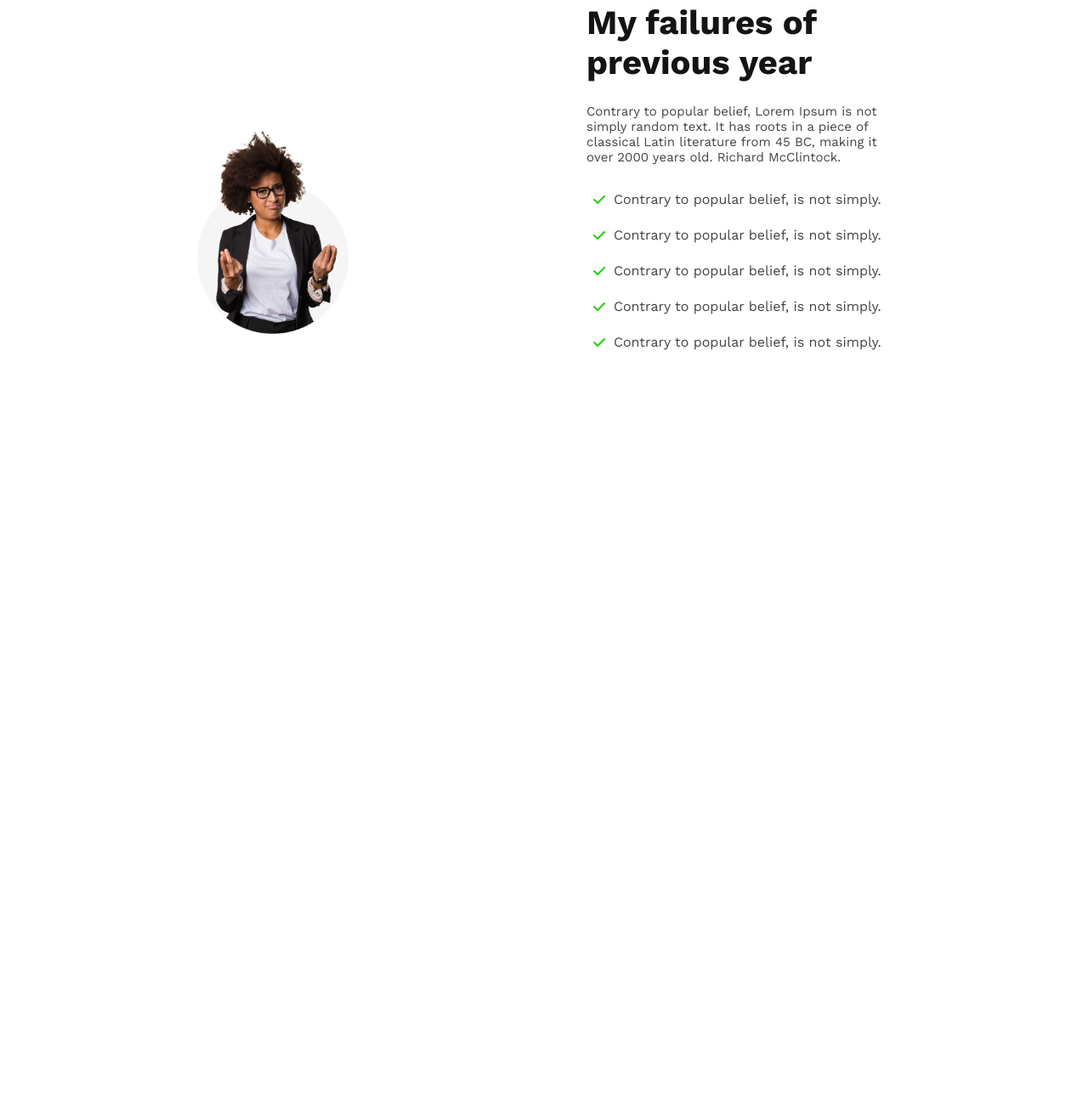
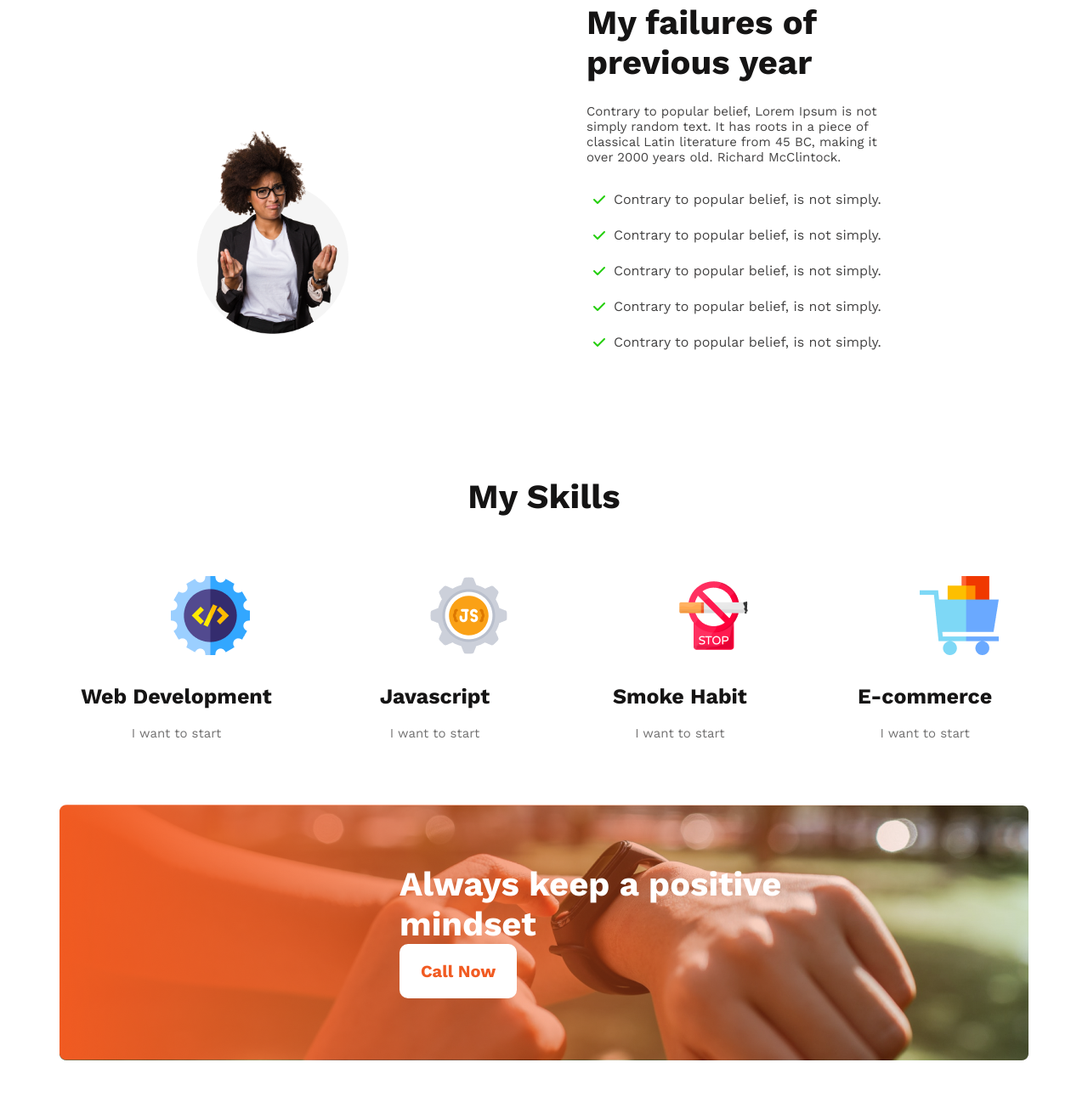
Before and after one commit to HasnathAhmedTamim/web-dev-portfolio2, a plain HTML site: page index.html in a window 1280 px wide. Shown: the part 871-2168 px from the top of the page at 85% size. Before the commit the page ends 1368 px from the top, so only its background shows below. Drawn offline with nearby package versions, Linux system fonts and the light colour scheme.

Commit message:
skill and contact done

```diff
--- a/index.html
+++ b/index.html
@@ -11,7 +11,10 @@
       href="https://fonts.googleapis.com/css2?family=Merriweather&family=Montserrat&family=Open+Sans:wght@400;700;800&family=Pacifico&family=Rubik+Mono+One&family=Sacramento&family=Work+Sans:wght@400;700;800&display=swap"
       rel="stylesheet"
     />
-    <script src="https://kit.fontawesome.com/4f2e6c2d5e.js" crossorigin="anonymous"></script>
+    <script
+      src="https://kit.fontawesome.com/4f2e6c2d5e.js"
+      crossorigin="anonymous"
+    ></script>
   </head>
   <body>
     <!-- banner section -->
@@ -30,28 +33,103 @@
     </header>
 
     <main>
-      <section class="second-section" >
+      <section class="second-section">
         <div class="second-section-container">
           <div class="l-half">
-                <div class="profile-img">
-                    <img src="images/person.png" alt="">
-                </div>
+            <div class="profile-img">
+              <img src="images/person.png" alt="" />
+            </div>
           </div>
           <div class="r-half">
             <div class="profile">
-                <h2 id="one" >My failures of <br> previous year</h2>
-                <h2></h2>
-                <p class="profile-description">Contrary to popular belief, Lorem Ipsum is not simply random text. It has roots in a piece of classical Latin literature from 45 BC, making it over 2000 years old. Richard McClintock.</p>
+              <h2 id="one">
+                My failures of <br />
+                previous year
+              </h2>
+              <h2></h2>
+              <p class="profile-description">
+                Contrary to popular belief, Lorem Ipsum is not simply random
+                text. It has roots in a piece of classical Latin literature from
+                45 BC, making it over 2000 years old. Richard McClintock.
+              </p>
 
-                <ul id="two" >
-                    <li><i class="fa-solid fa-check" style="color: #23ce0d;"></i> Contrary to popular belief, is not simply.</li>
-                    <li><i class="fa-solid fa-check" style="color: #23ce0d;"></i> Contrary to popular belief, is not simply.</li>
-                    <li><i class="fa-solid fa-check" style="color: #23ce0d;"></i> Contrary to popular belief, is not simply.</li>
-                    <li><i class="fa-solid fa-check" style="color: #23ce0d;"></i> Contrary to popular belief, is not simply.</li>
-                    <li><i class="fa-solid fa-check" style="color: #23ce0d;"></i> Contrary to popular belief, is not simply.</li>
-                </ul>
+              <ul id="two">
+                <li>
+                  <i class="fa-solid fa-check" style="color: #23ce0d"></i>
+                  Contrary to popular belief, is not simply.
+                </li>
+                <li>
+                  <i class="fa-solid fa-check" style="color: #23ce0d"></i>
+                  Contrary to popular belief, is not simply.
+                </li>
+                <li>
+                  <i class="fa-solid fa-check" style="color: #23ce0d"></i>
+                  Contrary to popular belief, is not simply.
+                </li>
+                <li>
+                  <i class="fa-solid fa-check" style="color: #23ce0d"></i>
+                  Contrary to popular belief, is not simply.
+                </li>
+                <li>
+                  <i class="fa-solid fa-check" style="color: #23ce0d"></i>
+                  Contrary to popular belief, is not simply.
+                </li>
+              </ul>
             </div>
           </div>
+        </div>
+      </section>
+      <!-- skills-section -->
+      <section class="skills">
+        <h2>My Skills</h2>
+        <div class="skillmother">
+          <div class="skill-child1">
+            <div class="s-info-img">
+              <img src="images/icons/web.png" alt="" />
+            </div>
+            <div class="s1-info-desc">
+              <h3>Web Development</h3>
+              <p>I want to start</p>
+            </div>
+          </div>
+          <div class="skill-child2">
+            <div class="s-info-img">
+              <img src="images/icons/js.png" alt="" />
+            </div>
+            <div class="s2-info-desc">
+              <h3>Javascript</h3>
+              <p>I want to start</p>
+            </div>
+          </div>
+          <div class="skill-child3">
+            <div class="s-info-img">
+              <img src="images/icons/smoke.png" alt="" />
+            </div>
+            <div class="s3-info-desc">
+              <h3>Smoke Habit</h3>
+              <p>I want to start</p>
+            </div>
+          </div>
+          <div class="skill-child4">
+            <div class="s-info-img">
+              <img src="images/icons/ecom.png" alt="" />
+            </div>
+            <div class="s4-info-desc">
+              <h3>E-commerce</h3>
+              <p>I want to start</p>
+            </div>
+          </div>
+        </div>
+      </section>
+
+      <section class="call-section">
+        <div class="call-section-text">
+          <h2>
+            Always keep a positive <br />
+            <span class="mindset">mindset</span>
+          </h2>
+
+          <a href="" class="call-action-btn">Call Now</a>
         </div>
       </section>
     </main>
--- a/styles/portfolio.css
+++ b/styles/portfolio.css
@@ -31,13 +31,10 @@ a {
   font-size: 65px;
 
   font-weight: 700;
-
-
 }
 .banner-container-info {
   color: #444343;
   text-align: right;
-
 
   font-size: 15px;
 
@@ -56,26 +53,22 @@ a {
   text-decoration: none;
 }
 
+/* midle-section */
+
 .second-section {
   text-align: center;
-
 }
 .second-section-container {
   display: flex;
   justify-content: center;
   align-items: center;
-
-
 }
 .l-half {
   width: 50%;
-
-
 }
 .r-half {
   width: 50%;
   margin-left: 100px;
-
 }
 img {
   width: 80%;
@@ -91,7 +84,6 @@ img {
   text-align: left;
 }
 .profile {
-
 }
 #one {
   color: #151414;
@@ -100,7 +92,7 @@ img {
 
   font-weight: 700;
 }
-.profile{
+.profile {
   text-align: center;
 }
 .profile-description {
@@ -113,7 +105,7 @@ img {
   padding-top: 25px;
 }
 #two {
-  color:  #444343;
+  color: #444343;
 
   font-size: 16px;
 
@@ -129,6 +121,94 @@ li {
   padding: 8px;
 }
 i.fa-check {
-
   margin-right: 10px;
 }
+/* skill-section */
+
+.skills {
+  width: 100%;
+  height: 50vh;
+}
+.skills h2 {
+  text-align: center;
+  padding-top: 5%;
+  margin-bottom: 60px;
+
+  color: #151414;
+
+  font-size: 40px;
+
+  font-weight: 700;
+}
+.skillmother {
+  display: flex;
+  justify-content: space-evenly;
+  text-align: center;
+  margin-bottom: 200px;
+}
+.skillmother h3 {
+  padding-top: 20px;
+  color: #151414;
+
+  font-size: 25px;
+
+  font-weight: 700;
+}
+.skillmother p {
+  color: #737272;
+
+  font-size: 15px;
+  font-weight: 500;
+  padding: 20px;
+}
+.s-info-img img {
+  padding: 10px;
+  width: 92.958px;
+  height: 92.958px;
+  margin-left: 80px;
+  text-align: center;
+}
+.call-section {
+  width: 100%;
+  height: 50vh;
+
+  background-image: url("../images/gradient2.png"), url("../images/watch.png");
+  background-repeat: no-repeat;
+  background-position: center;
+  /* text-align: center;
+    padding: 100px; */
+}
+.call-section-text {
+  color: #fff;
+  /* background-color: #f15d2213; */
+  font-size: 20px;
+  padding: 120px;
+  font-weight: 700;
+  margin-left: 350px;
+}
+.call-action-btn {
+
+  text-align: center;
+
+  font-size: 20px;
+  font-style: normal;
+  font-weight: 600;
+  line-height: normal;
+
+  border-radius: 10px;
+  background-color: white;
+
+
+  padding: 20px 25px;
+  display: inline-block;
+  color: #F15B22;
+
+  text-decoration: none;
+}
+.call-section-text h2 {
+  color: #fff;
+
+  font-size: 40px;
+
+  font-weight: 700;
+}
```
Lines whose indentation alone changed are shown as unchanged.
